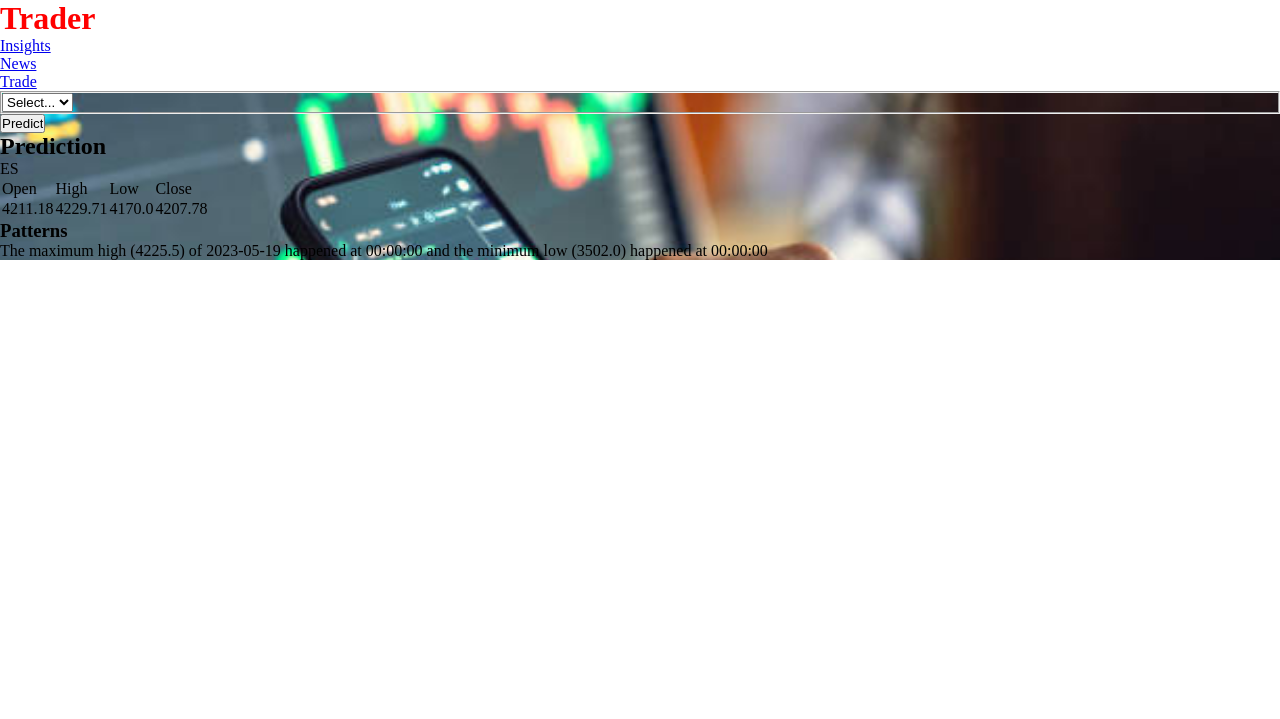
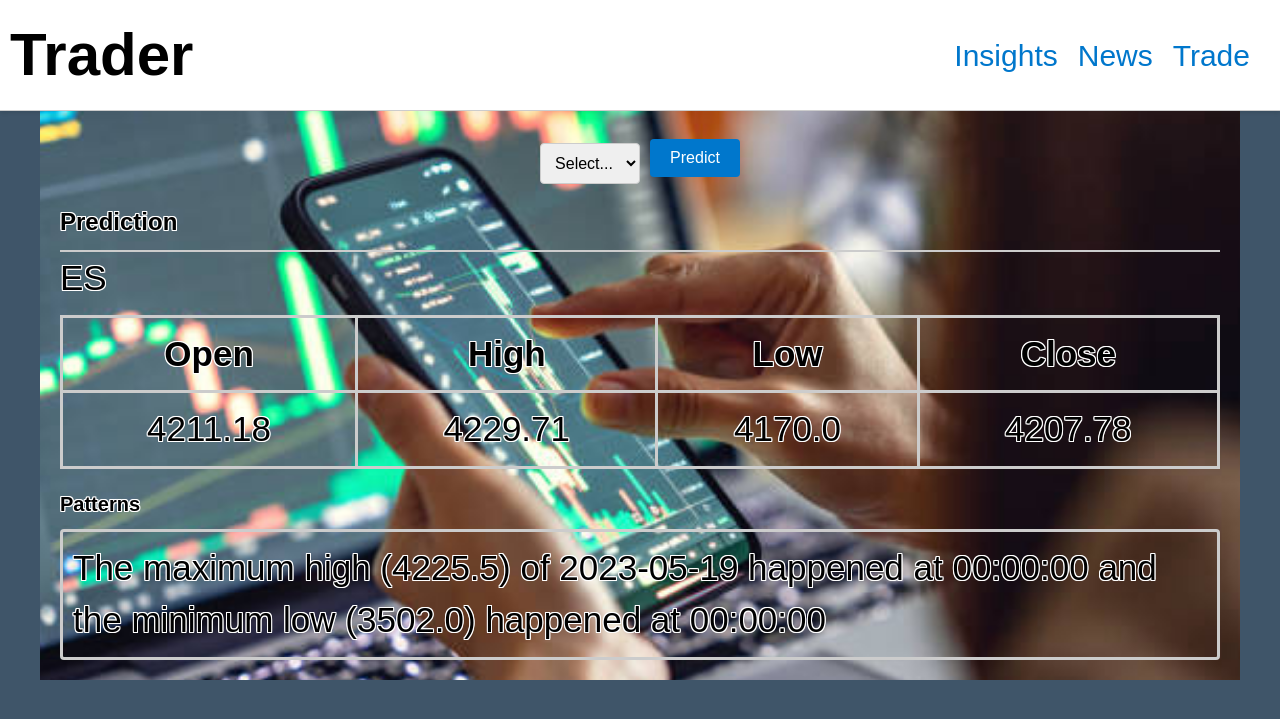
Before and after one commit to MichealCodez/S-P_stock_price_prediction_system, a Django app: page / in a window 1280 px wide. Shown: the top 719 px of the page. Run offline with Django 4.2, Linux system fonts and the light colour scheme; data comes from the database, SQL or seed files in the repository; both versions use the stored data as it was after the commit.

Commit message:
add to the styles

```diff
--- a/main/static/main/styles.css
+++ b/main/static/main/styles.css
@@ -1,4 +1,4 @@
-* {
+/* * {
     margin: 0;
     padding: 0;
     box-sizing: border-box;
@@ -12,3 +12,290 @@ main {
 h1 {
     color: red;
 }
+*/ * {
+    margin: 0;
+    padding: 0;
+    box-sizing: border-box;
+}
+
+
+/* h1 {
+    color: red;
+} */
+
+
+
+/* Global Styles */
+body {
+    margin: 0;
+    padding: 0;
+    font-family: Arial, sans-serif;
+    font-size: 16px;
+    line-height: 1.5;
+    color: #333333;
+}
+
+a {
+    color: #0077cc;
+    text-decoration: none;
+    transition: color 0.3s;
+}
+
+a:hover {
+    color: #005299;
+}
+
+/* Header Styles */
+header {
+    background-color: #fff;
+    border-bottom: 1px solid #ccc;
+    box-shadow: 0 2px 4px rgba(0, 0, 0, 0.1);
+    padding: 10px;
+    display: flex;
+    justify-content: space-between;
+    align-items: center;
+}
+
+header h1 {
+    margin: 0;
+}
+
+header ul {
+    margin: 0;
+    padding: 0;
+    list-style: none;
+    display: flex;
+}
+
+header li {
+    margin-right: 20px;
+}
+
+/* Main Styles */
+main {
+    background: rgba(215, 217, 217, 0.5) url("stock.jpg") no-repeat fixed center;
+    background-size: cover;
+    max-width: 1500px;
+    font-size: 35px;
+    margin: 0 auto;
+    padding: 20px;
+    text-shadow: 1px 0 #fff, -1px 0 #fff, 0 1px #fff, 0 -1px #fff,
+        1px 1px #fff, -1px -1px #fff, 1px -1px #fff, -1px 1px #fff;
+
+}
+
+form {
+    margin-bottom: 20px;
+    display: flex;
+    justify-content: center;
+    align-items: center;
+}
+
+fieldset {
+    border: none;
+    margin: 0;
+    padding: 0;
+}
+
+select {
+    padding: 10px;
+    border: 1px solid #ccc;
+    border-radius: 4px;
+    font-size: 16px;
+    margin-right: 10px;
+}
+
+input[type="submit"] {
+    background-color: #0077cc;
+    color: #fff;
+    border: none;
+    border-radius: 4px;
+    padding: 10px 20px;
+    font-size: 16px;
+    cursor: pointer;
+    transition: background-color 0.3s;
+}
+
+input[type="submit"]:hover {
+    background-color: #005299;
+}
+
+section {
+    margin-top: 20px;
+}
+
+section h2 {
+    font-size: 24px;
+    margin: 0;
+    padding-bottom: 10px;
+    border-bottom: 1px solid #ccc;
+}
+
+section table {
+    width: 100%;
+    border-collapse: collapse;
+    margin-top: 10px;
+}
+
+section table thead {
+    font-weight: bold;
+    text-align: center;
+    background-color: #f5f5f5;
+}
+
+section table tr:first-child td {
+    font-weight: bold;
+}
+
+section table td {
+    padding: 10px;
+    text-align: center;
+    border: 1px solid #ccc;
+}
+
+section h3 {
+    font-size: 20px;
+    margin: 20px 0 10px;
+}
+
+section p {
+    margin: 0;
+    padding: 10px;
+    border: 1px solid #ccc;
+    border-radius: 4px;
+}
+
+/* Global Styles */
+body {
+    margin: 0;
+    padding: 0;
+    font-family: Arial, sans-serif;
+    font-size: 30px;
+    line-height: 1.5;
+    color: black;
+    background-color: #3f5569;
+}
+
+a {
+    color: #0077cc;
+    text-decoration: none;
+    transition: color 0.3s;
+}
+
+a:hover {
+    color: #005299;
+}
+
+/* Header Styles */
+header {
+    background-color: #fff;
+    border-bottom: 1px solid #ccc;
+    box-shadow: 0 2px 4px rgba(0, 0, 0, 0.1);
+    padding: 10px;
+    display: flex;
+    justify-content: space-between;
+    align-items: center;
+}
+
+header h1 {
+    margin: 0;
+}
+
+header ul {
+    margin: 0;
+    padding: 0;
+    list-style: none;
+    display: flex;
+}
+
+header li {
+    margin-right: 20px;
+}
+
+/* Main Styles */
+main {
+    max-width: 1200px;
+    margin: 0 auto;
+    padding: 20px;
+}
+
+form {
+    margin-bottom: 20px;
+    display: flex;
+    justify-content: center;
+    align-items: center;
+}
+
+fieldset {
+    border: none;
+    margin: 0;
+    padding: 0;
+}
+
+select {
+    padding: 10px;
+    border: 1px solid #ccc;
+    border-radius: 4px;
+    font-size: 16px;
+    margin-right: 10px;
+}
+
+input[type="submit"] {
+    background-color: #0077cc;
+    color: #fff;
+    border: none;
+    border-radius: 4px;
+    padding: 10px 20px;
+    font-size: 16px;
+    cursor: pointer;
+    transition: background-color 0.3s;
+}
+
+input[type="submit"]:hover {
+    background-color: #005299;
+}
+
+section {
+    margin-top: 20px;
+}
+
+section h2 {
+    font-size: 24px;
+    margin: 0;
+    padding-bottom: 10px;
+    border-bottom: 2px solid #ccc;
+}
+
+section table {
+    width: 100%;
+    border-collapse: collapse;
+    margin-top: 10px;
+}
+
+section table thead {
+    font-weight: bold;
+    text-align: center;
+    background-color: #f5f5f5;
+}
+
+section table tr:first-child td {
+    font-weight: bold;
+}
+
+section table td {
+    padding: 10px;
+    text-align: center;
+    border: 3px solid #ccc;
+}
+
+section h3 {
+    font-size: 20px;
+    margin: 20px 0 10px;
+}
+
+section p {
+    margin: 0;
+    padding: 10px;
+    border: 3px solid #ccc;
+    border-radius: 4px;
+}
```
Also changed, not shown: db.sqlite3.
